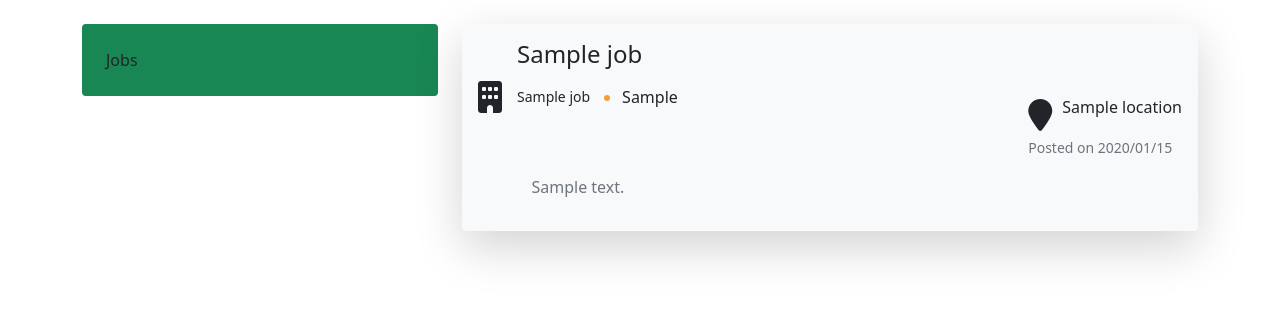
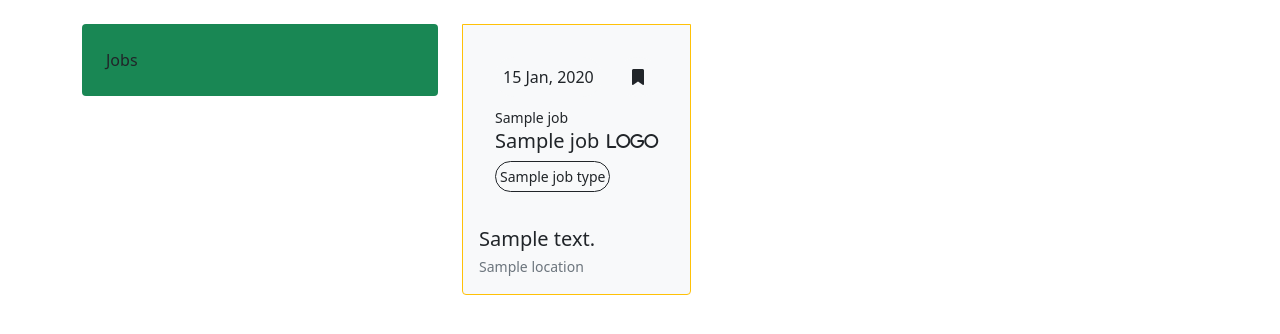
Before and after one commit to wowijake/mapoza, a Django app: template jobportal/jobs/templates/jobs/jobs.html in a window 1280 px wide. Shown: the part 78-412 px from the top of the page. Run offline with Django 5.2, Linux system fonts and the light colour scheme; the template is opened without the code that fills it: most values are stand-ins (such as "Sample title", 1, 10 or a date in 2020); data that the repository does not hold is empty.

Commit message:
fix: job listing layout

```diff
--- a/jobportal/jobs/templates/jobs/jobs.html
+++ b/jobportal/jobs/templates/jobs/jobs.html
@@ -12,50 +12,36 @@
         </div>
         <div class="col-md-8 mb-3">
             {% if jobs %}
-                {% for job in jobs %}
-                    <div class="bg-light rounded p-3 shadow-lg mb-3">
-                        <div class="job--wrapper">
-                            <div class="job--container--details">
-                                <div class="job--top--part">
-                                    <div class="company--logo">
-                                        <i class="fa fa-2x fa-building mb-0"></i>
-                                    </div>
-                                    <div class="job--info ">
-                                        <div class="job--title mb-3">
-                                            <h4>{{ job.title }}</h4>
-                                        </div>
-                                        <div class="company--job--descr mb-5">
-                                            <small>{{ job.company_name }}</small>
-                                            <div class="job--type ">
-                                                <ul class="job--types mb-0">
-                                                    {% for job_type in job.job_type.all %}
-                                                        <li>
-                                                            {{ job_type }}
-                                                        </li>
-                                                    {% endfor %}
-                                                </ul>
-                                            </div>
+                <div class="row">
+                    {% for job in jobs %}
+                        <div class="col-md-4 mb-3">
+                            <div class="bg-light border border-warning rounded-bottom p-2" style="height: 100%;">
+                                <div class="bg-{{ colors|random }} rounded-end p-4">
+                                    <div class="d-flex justify-content-between mb-2">
+                                        <small class="bg-light text-dark fs-6 fw-normal p-2 rounded-pill">{{ job.date_created|date:"d M, Y" }}</small>
+                                        <div class="text-center bg-light rounded-circle p-2 w-25">
+                                             <i class="fa fa-bookmark"></i>
                                         </div>
                                     </div>
+                                    <small class="mt-4">{{ job.company_name }}</small>
+                                    <div class="d-flex justify-content-between" style="height: fit-content;">
+                                        <h5 class="text-wrap fs-5">{{ job.title|truncatechars:20 }}</h5>
+                                        <div><i class="fa fa-shopping">Logo</i></div>
+                                    </div>
+                                    <div class="d-flex w-100 gap-4">
+                                        {% for job_type in job.job_type.all %}
+                                            <small class="rounded-pill p-1 border border-dark">{{ job_type.type_name }}</small>
+                                        {% endfor %}
+                                    </div>
                                 </div>
-                                <div class="job--bottom--part">
-                                    {% if job.description %}
-                                        <p class="text-muted">{{ job.description }}</p>
-                                    {% endif %}
-                                </div>
-                            </div>
-                            <div class="job--container--location">
-                                <div class="job--location">
-                                    <i class="fa fa-2x fa-map-marker"></i>
-                                    <p>{{ job.location }}</p>
-                                </div>
-                                <div class="job--time">
-                                    <small class="text-muted">Posted on {{ job.date_created|date:'Y/m/d' }}</small>
+                                <div class="p-2">
+                                    <p class="text-dark lead mb-0">{{ job.description }}</p>
+                                    <small class="text-muted">{{ job.location }}</small>
                                 </div>
                             </div>
                         </div>
-                    </div>
-                {% endfor %}
+                    {% endfor %}
+                </div>
             {% endif %}
         </div>
     </div>
--- a/jobportal/jobs/views.py
+++ b/jobportal/jobs/views.py
@@ -11,7 +11,7 @@
 
 def jobs_page(request):
     jobs = Job.objects.all().order_by('-date_created')
-    context = { 'jobs': jobs }
+    context = { 'jobs': jobs, 'colors': ['info', 'warning', 'danger',] }
 
     return render(request, 'jobs/jobs.html', context)
 
@@ -29,7 +29,7 @@
             form.save()
             username = form.cleaned_data.get('username')
             messages.success(request, f'Account created for {username}!')
-            return redirect('login.html')  # Redirect to login page after successful signup
+            return redirect('login-page')  # Redirect to login page after successful signup
     else:
         form = UserCreationForm()
     return render(request, 'jobs/signup.html', {'form': form})
@@ -45,7 +45,7 @@
             if user is not None:
                 login(request, user)
                 messages.success(request, f'Welcome, {username}!')
-                return redirect('')  # Redirect to home page after successful login
+                return redirect('jobs-page')  # Redirect to home page after successful login
             else:
                 messages.error(request, 'Invalid username or password.')
         else:
--- a/jobportal/static/css/main.css
+++ b/jobportal/static/css/main.css
@@ -87,9 +87,7 @@
 
 .job--top--part{
     display: flex;
-    justify-content: space-around;
     align-items: center;
-    gap: 15px;
 }
 
 .company--job--descr{
```
